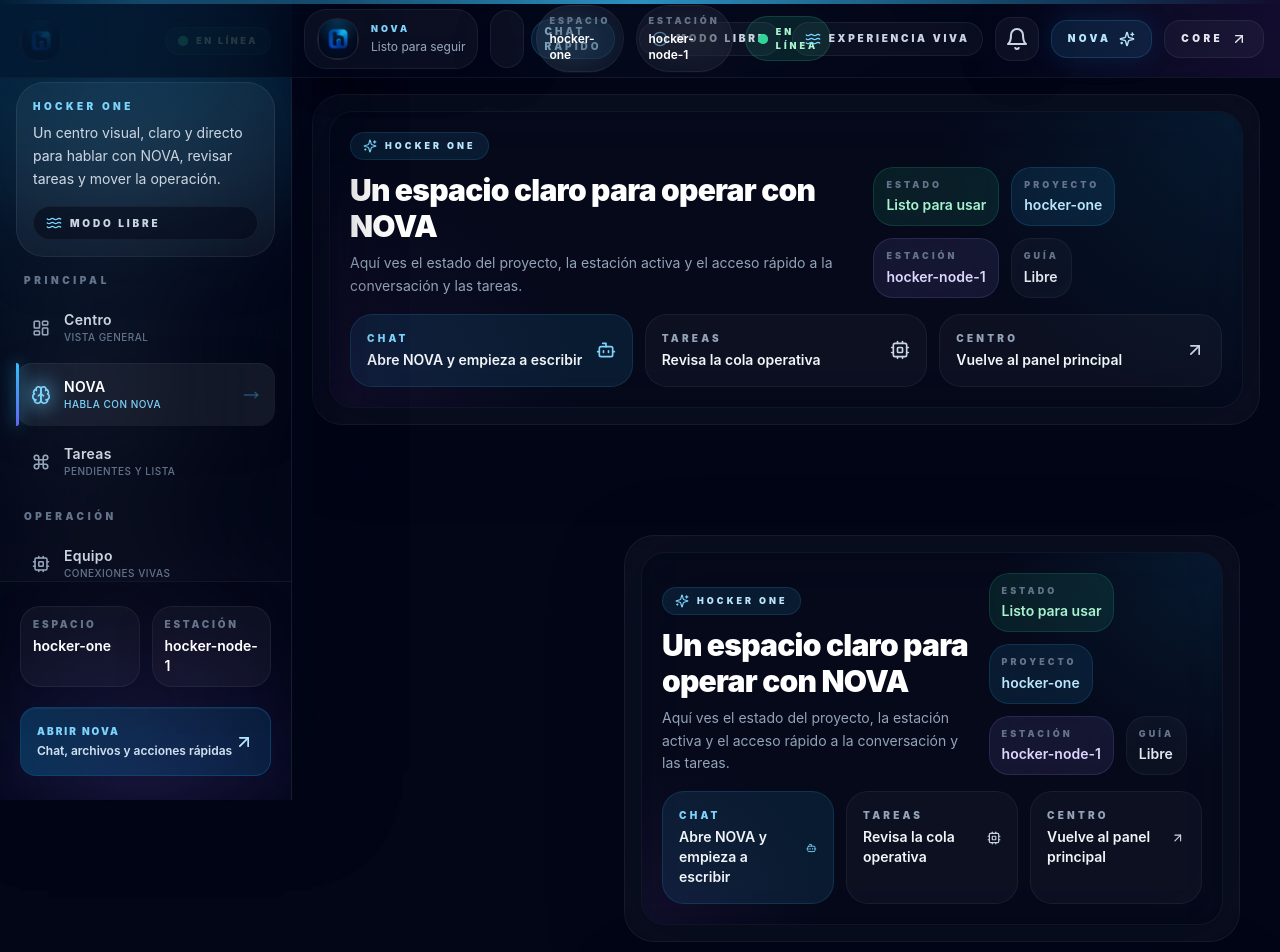
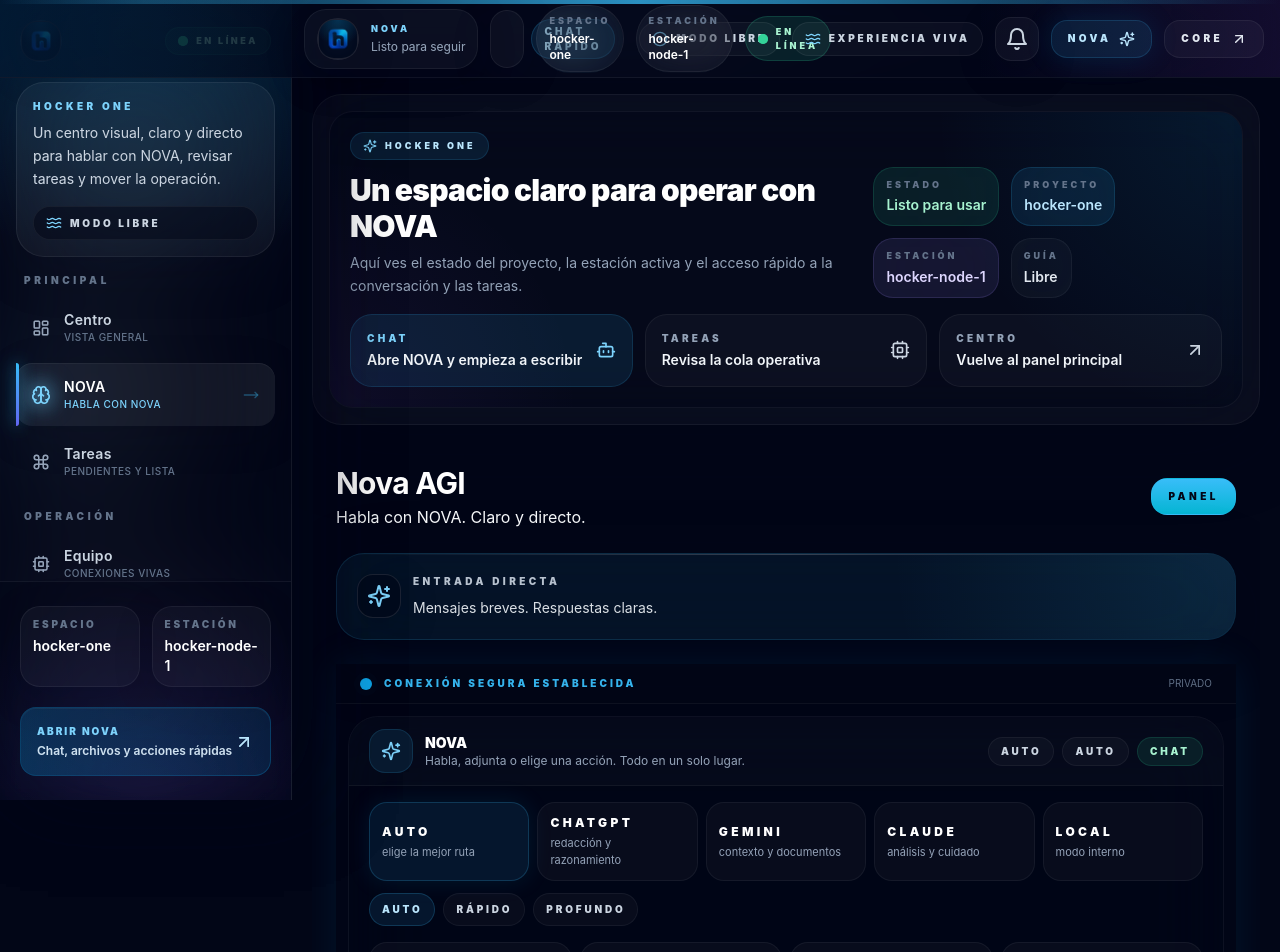
Before and after one commit to HockerAGI/hocker.one, a Next.js app: page /chat in a window 1280 px wide. Shown: the top 952 px of the page. Built offline with nearby package versions, Linux system fonts and the light colour scheme.

Commit message:
Actualizar PageShell.tsx

```diff
--- a/src/components/PageShell.tsx
+++ b/src/components/PageShell.tsx
@@ -7,49 +7,53 @@ import BottomDock from "@/components/BottomDock";
 import WorkspaceBar from "@/components/WorkspaceBar";
 import { cn } from "@/lib/cn";
 
-type PageShellProps = {
+export type PageShellProps = {
   children: ReactNode;
   className?: string;
+  showSidebar?: boolean;
+  showTopbar?: boolean;
+  showBottomDock?: boolean;
   showWorkspaceBar?: boolean;
+  title?: string;
+  subtitle?: string;
+  actions?: ReactNode;
 };
 
 export default function PageShell({
   children,
-  className = "",
-  showWorkspaceBar = true,
+  className,
+  showSidebar = true,
+  showTopbar = true,
+  showBottomDock = true,
+  showWorkspaceBar = false,
+  title,
+  subtitle,
+  actions,
 }: PageShellProps) {
   return (
-    <div className="min-h-screen bg-[#020617] text-slate-50">
-      <div className="pointer-events-none fixed inset-0 overflow-hidden">
-        <div className="absolute left-[-12rem] top-[-10rem] h-[28rem] w-[28rem] rounded-full bg-sky-500/10 blur-3xl" />
-        <div className="absolute right-[-8rem] top-[12rem] h-[24rem] w-[24rem] rounded-full bg-violet-500/8 blur-3xl" />
-        <div className="absolute bottom-[-10rem] left-[30%] h-[20rem] w-[20rem] rounded-full bg-cyan-400/8 blur-3xl" />
+    <div className="flex h-screen w-full bg-hocker-black text-hocker-light overflow-hidden">
+      {showSidebar && <Sidebar />}
+
+      <div className="flex flex-col flex-1 relative overflow-hidden">
+        {showTopbar && <Topbar />}
+        {showWorkspaceBar && <WorkspaceBar />}
+
+        <main className={cn("flex-1 overflow-y-auto p-4 md:p-6 pb-24 md:pb-6 scrollbar-hocker", className)}>
+          {/* Motor de renderizado dinámico para las cabeceras */}
+          {(title || subtitle || actions) && (
+            <div className="mb-6 flex flex-col sm:flex-row sm:items-center justify-between gap-4">
+              <div>
+                {title && <h1 className="text-2xl md:text-3xl font-bold tracking-tight text-white">{title}</h1>}
+                {subtitle && <p className="text-hocker-dim mt-1">{subtitle}</p>}
+              </div>
+              {actions && <div className="flex items-center gap-3">{actions}</div>}
+            </div>
+          )}
+          {children}
+        </main>
+
+        {showBottomDock && <BottomDock />}
       </div>
-
-      <Sidebar />
-
-      <div className="relative min-h-screen lg:pl-[292px]">
-        <Topbar />
-
-        <main
-          className={cn(
-            "relative mx-auto flex min-h-screen w-full flex-col px-3 pb-28 pt-[94px] sm:px-4 lg:px-5 lg:pb-8",
-            className,
-          )}
-        >
-          {showWorkspaceBar ? (
-            <div className="mx-auto w-full max-w-7xl">
-              <WorkspaceBar className="mb-4" />
-            </div>
-          ) : null}
-
-          <div className="mx-auto w-full max-w-7xl flex-1">
-            {children}
-          </div>
-        </main>
-      </div>
-
-      <BottomDock />
     </div>
   );
 }
```
